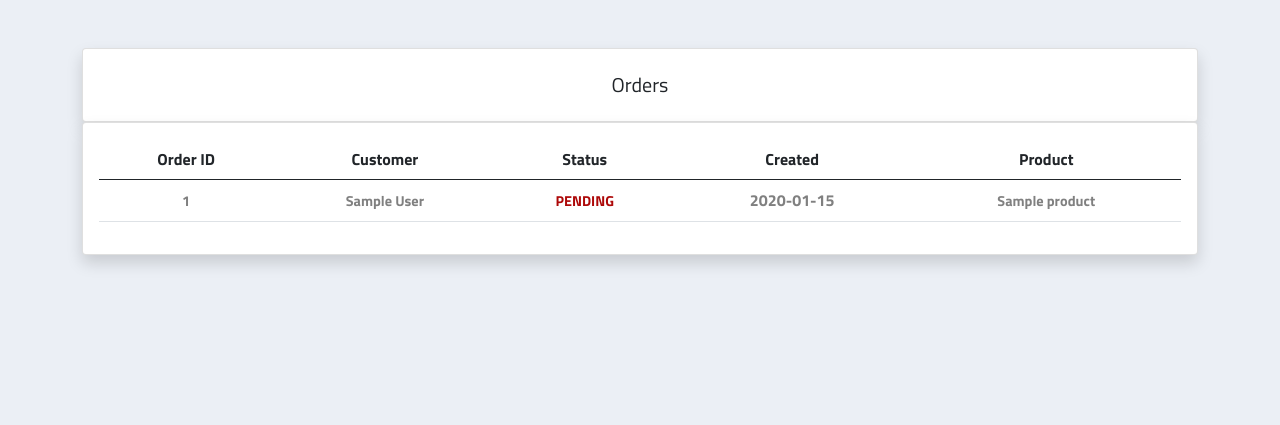
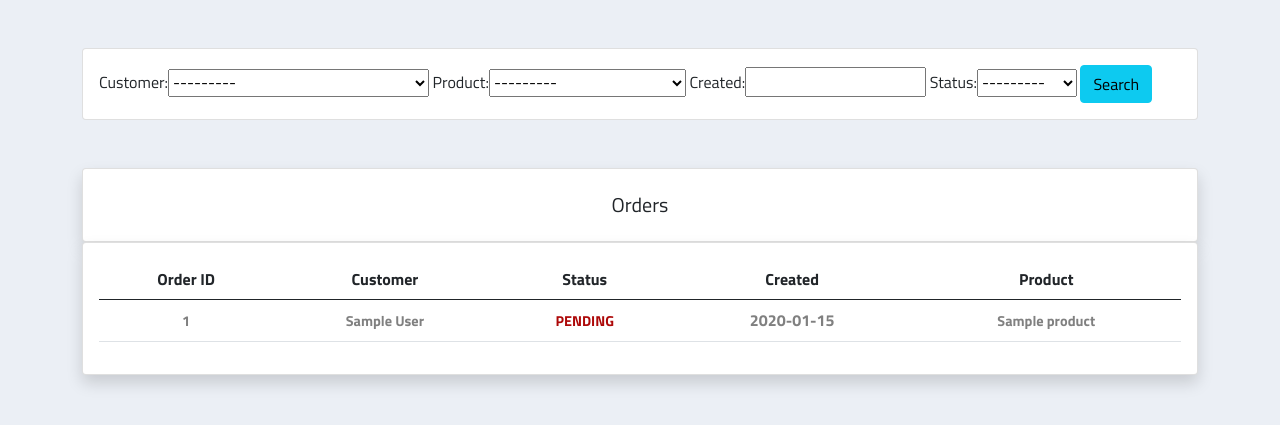
Before and after one commit to sbtah/Django-eStore-Idea, a Django app: page /orders/ in a window 1280 px wide. Shown: the part 56-481 px from the top of the page. Run offline with Django 3.2, Linux system fonts and the light colour scheme; tables that the repository leaves empty hold one stand-in row (values such as "Sample post"); lists and menus that the app fills with data are empty.

Commit message:
Added search functionality for orders in order_list view

```diff
--- /dev/null
+++ b/core/filters.py
@@ -0,0 +1,15 @@
+import django_filters
+from orders.models import Order
+
+
+class OrderFilter(django_filters.FilterSet):
+
+    # def __ini__(self, *args, **kwargs):
+    #     super().__init__(*args, **kwargs)
+    #     self.fields['customer'].widget.attrs.update(
+    #         {'class': 'form-control', })
+
+    class Meta:
+
+        model = Order
+        fields = '__all__'
--- a/main/settings.py
+++ b/main/settings.py
@@ -44,6 +44,7 @@ INSTALLED_APPS = [
     'brands',
     'orders',
     'tags',
+    'django_filters',
 
 ]
 
@@ -125,8 +126,6 @@ USE_TZ = True
 # Static files (CSS, JavaScript, Images)
 # https://docs.djangoproject.com/en/3.2/howto/static-files/
 
-# Static files (CSS, JavaScript, Images)
-# https://docs.djangoproject.com/en/3.2/howto/static-files/
 STATIC_URL = '/static/'
 STATICFILES_DIRS = [
     BASE_DIR / 'static',
--- /dev/null
+++ b/orders/templates/orders/order_filter.html
@@ -0,0 +1,13 @@
+{% load static %}
+<div class="container mt-5">
+    <div class="row">
+        <div class="col">
+            <div class="card card-body">
+                <form method="GET" action="">
+                    {{ my_filter.form }}
+                    <button class="btn btn-info" type="submit">Search</button>
+                </form>
+            </div>
+        </div>
+    </div>
+</div>
--- a/orders/templates/orders/order_list.html
+++ b/orders/templates/orders/order_list.html
@@ -1,6 +1,7 @@
 {% extends 'base.html' %}
 {% block title %}Orders{% endblock title %}
 {% block content %}
+{% include 'orders/order_filter.html' %}
 <div class="container mt-5">
     <div class="row">
         <div class="col-md">
--- a/orders/views.py
+++ b/orders/views.py
@@ -6,15 +6,20 @@ from django.urls import reverse
 from .models import Order
 from .forms import OrderForm
 from customers.models import Customer
+from core.filters import OrderFilter
 
 
 def order_list(request):
 
     orders = Order.objects.all().order_by('-created')
+    my_filter = OrderFilter(request.GET, queryset=orders)
+    orders = my_filter.qs
 
     return render(request, 'orders/order_list.html', {
 
+        'my_filter': my_filter,
         'orders': orders,
+
     })
 
 
--- a/requirements.txt
+++ b/requirements.txt
@@ -1,7 +1,7 @@
 asgiref==3.4.1
 autopep8==1.5.7
 Django==3.2
-django-crispy-forms==1.12.0
+django-filter==2.4.0
 Pillow==8.3.2
 pycodestyle==2.7.0
 pytz==2021.1
```
